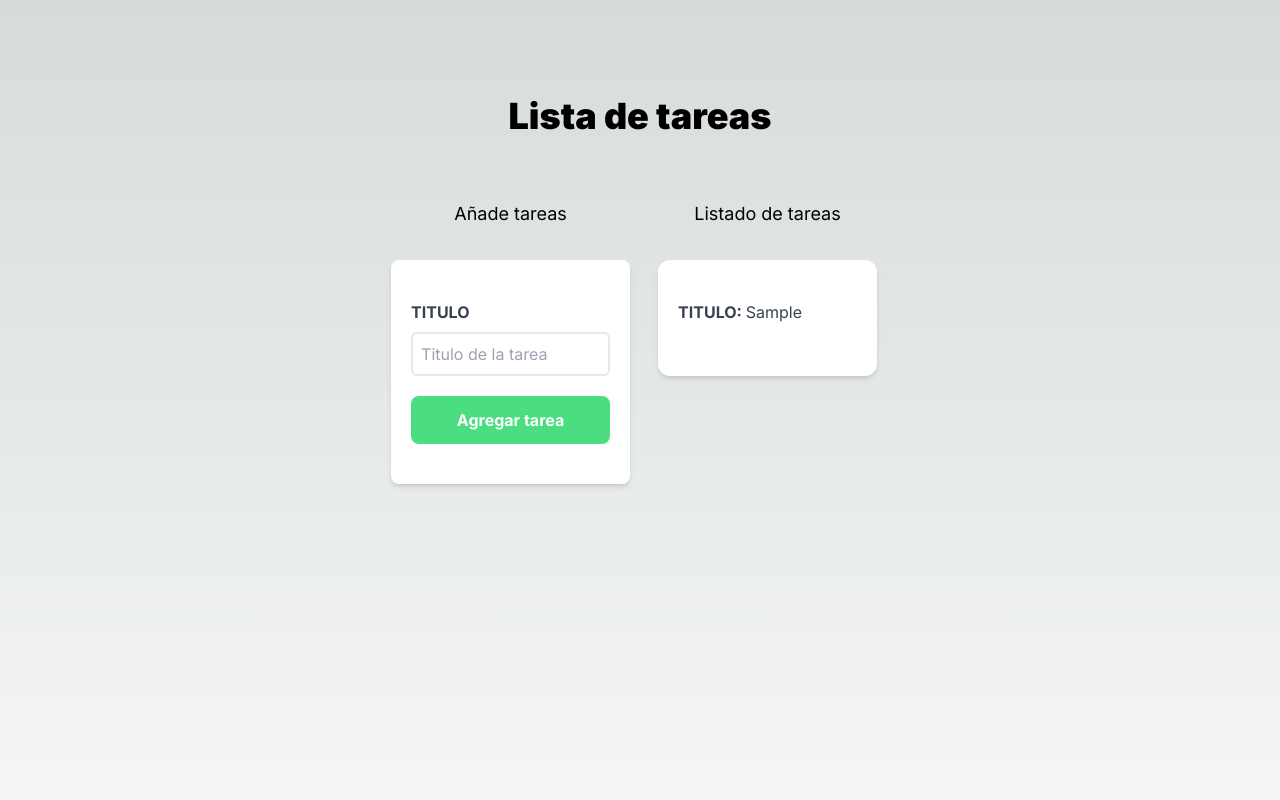
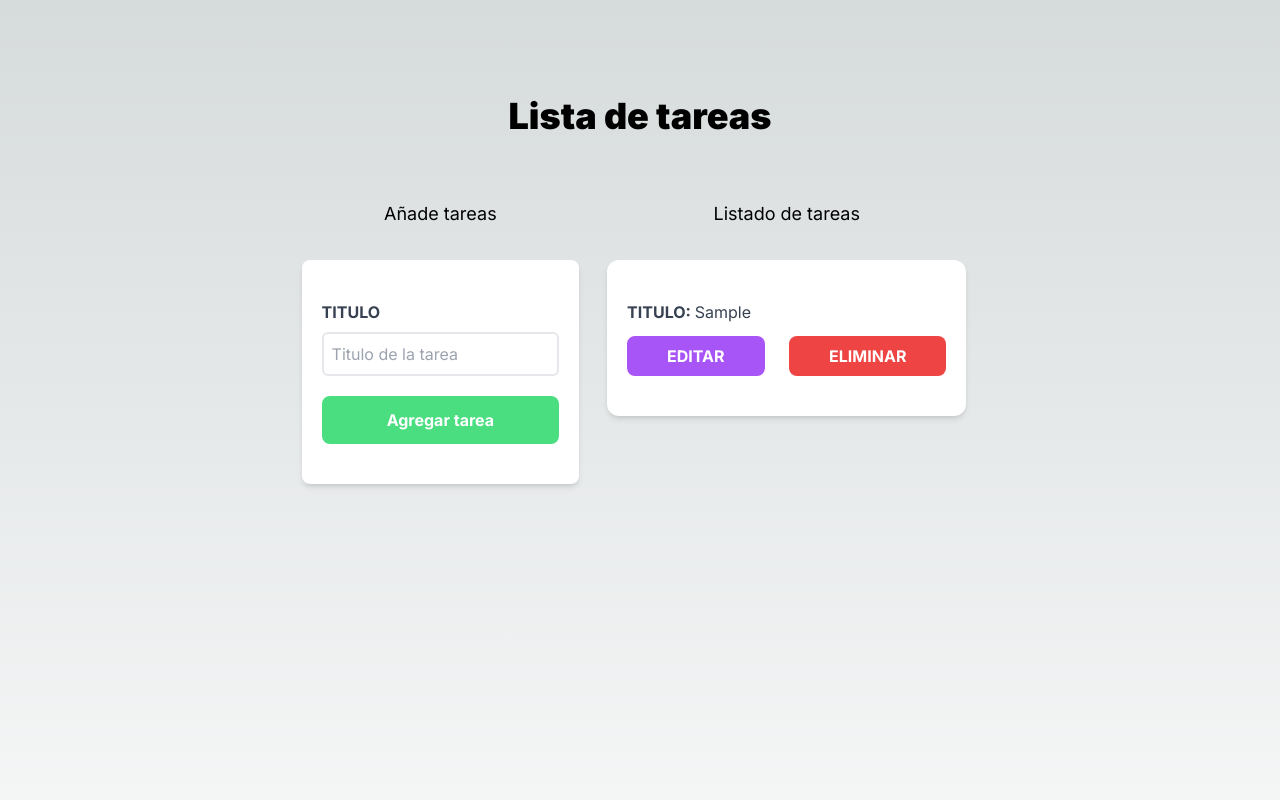
Before and after one commit to nahanez22/todolist-app, a Next.js app: page / in a window 1280 px wide. Both pictures are taken after typing "Sample" into the empty fields and a click on the input "Agregar tarea". Shown: the top 800 px of the page. Built offline with nearby package versions, Linux system fonts and the light colour scheme.

Commit message:
feat: Add buttons

```diff
--- a/src/components/tasks/task-card.tsx
+++ b/src/components/tasks/task-card.tsx
@@ -13,6 +13,20 @@
       <p className="font-bold mb-3 text-gray-700 uppercase ">
         Titulo: <span className="font-normal normal-case ">{task.title}</span>
       </p>
+      <div className=" flex justify-between gap-2">
+        <button
+          type="button"
+          className="py-2 px-10 bg-purple-500 hover:bg-purple-700 text-white font-bold uppercase rounded-lg "
+        >
+          Editar
+        </button>
+        <button
+          type="button"
+          className="py-2 px-10 bg-red-500 hover:bg-red-700 text-white font-bold uppercase rounded-lg"
+        >
+          Eliminar
+        </button>
+      </div>
     </div>
   );
 }
```
